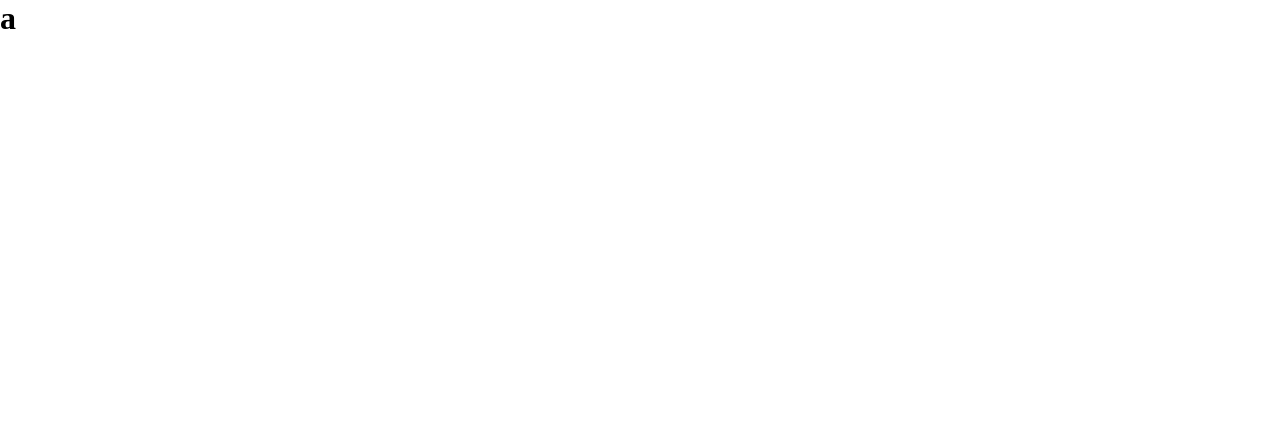
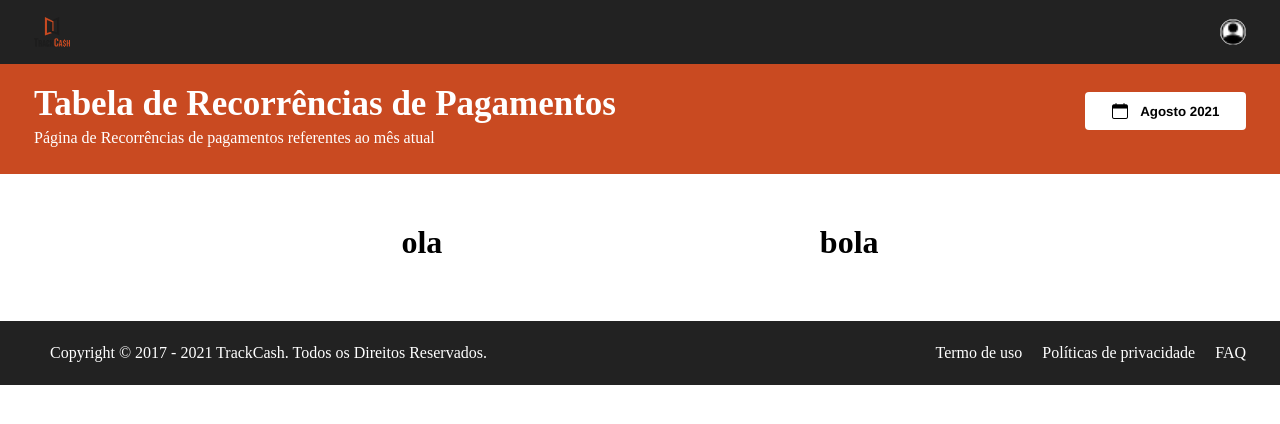
Before and after one commit to manoelduran/TrackCash, a React (Create React App) app: page /Dashboard in a window 1280 px wide. Shown: the top 424 px of the page. Built offline with nearby package versions, Linux system fonts and the light colour scheme.

Commit message:
fazendo os cards dashboard

```diff
--- /dev/null
+++ b/src/components/Footer/index.tsx
@@ -0,0 +1,21 @@
+import {
+Container,
+Copyright,
+LinksDiv,
+Term,
+Privacity,
+FAQ,
+} from './styles';
+
+export function Footer(){
+    return (
+        <Container>
+            <Copyright>Copyright © 2017 - 2021 TrackCash. Todos os Direitos Reservados.</Copyright>
+            <LinksDiv>
+            <Term href="/">Termo de uso</Term>
+            <Privacity href="/">Políticas de privacidade</Privacity>
+            <FAQ href="/">FAQ</FAQ>
+            </LinksDiv>
+        </Container>
+    );
+}
--- /dev/null
+++ b/src/components/Footer/styles.ts
@@ -0,0 +1,46 @@
+import { darken } from "polished";
+import styled from "styled-components";
+
+export const Container = styled.div`
+width: 100%;
+height: 64px;
+background: ${({theme}) => theme.dark};
+display: flex;
+align-items: center;
+justify-content: space-between;
+color: ${({theme}) => theme.white};
+`;
+
+
+export const Copyright = styled.span`
+margin-left: 50px;
+`;
+export const LinksDiv = styled.div`
+margin-right: 34px;
+display: flex;
+align-items: center;
+justify-content: space-between;
+`;
+export const Term = styled.a`
+margin-right: 20px;
+color: ${({theme}) => theme.white};
+transition: 0.5s;
+&:hover{
+    color:  ${({ theme }) => darken(0.1, theme.orange)};
+}
+`;
+export const Privacity = styled.a`
+margin-right: 20px;
+color: ${({theme}) => theme.white};
+transition: 0.5s;
+&:hover{
+    color:  ${({ theme }) => darken(0.1, theme.orange)};
+}
+`;
+export const FAQ = styled.a`
+color: ${({theme}) => theme.white};
+transition: 0.5s;
+&:hover{
+    color:  ${({ theme }) => darken(0.1, theme.orange)};
+}
+`;
--- /dev/null
+++ b/src/components/Header/index.tsx
@@ -0,0 +1,22 @@
+import {Container, Logo, User, OrangeContainer, TextContainer, Title, Text, ButtonCalendar, Calendar} from  './styles';
+
+export function Header(){
+    return (
+        <>
+        <Container>
+            <Logo src="/logo.svg" alt="Logo"  />
+            <User src="/user.png" alt="User Profile"  />
+        </Container>
+        <OrangeContainer>
+            <TextContainer>
+                <Title>Tabela de Recorrências de Pagamentos</Title>
+                <Text>Página de Recorrências de pagamentos referentes ao mês atual</Text>
+            </TextContainer>
+            <ButtonCalendar>
+            <Calendar src="/calendar.png" alt="Calendar"  />
+                Agosto 2021
+                </ButtonCalendar>
+        </OrangeContainer>
+        </>
+    );
+}
--- /dev/null
+++ b/src/components/Header/styles.ts
@@ -0,0 +1,79 @@
+import { darken, lighten } from "polished";
+import styled from "styled-components";
+
+export const Container = styled.div`
+width: 100%;
+height: 64px;
+background: ${({theme}) => theme.dark};
+display: flex;
+align-items: center;
+justify-content: space-between;
+`;
+
+export const Logo = styled.img`
+height: 30px;
+margin-left: 34px;
+border: none;
+`;
+export const User = styled.img`
+width: 26px;
+height: 26px;
+margin-right: 34px;
+border-radius: 50%;
+border: none;
+background: ${({theme}) => theme.white};
+`;
+
+export const OrangeContainer = styled.div`
+background: ${({theme}) => theme.orange};
+display: flex;
+justify-content: space-between;
+padding: 28px 34px;
+`
+export const TextContainer = styled.div`
+display: flex ;
+flex-direction: column;
+align-items: flex-start;
+justify-content: center;
+`
+export const Title = styled.h1`
+text-align: center;
+color: ${({theme}) => theme.white};
+font-family: Ubuntu;
+font-style: normal;
+font-weight: bold;
+font-size: 35px;
+line-height: 24px;
+`
+export const   Text = styled.p`
+margin-top: 14px;
+color: ${({theme}) => theme.white};
+font-family: Ubuntu;
+font-style: normal;
+font-weight: normal;
+font-size: 16px;
+line-height: 16px;
+`
+export const   ButtonCalendar = styled.button`
+display: flex;
+align-items: center;
+justify-content: space-evenly;
+border: none;
+background:  ${({ theme }) => theme.white};
+border-radius: 4px;
+padding: 7px 14px;
+width: 161px;
+height: 38px;
+cursor: pointer;
+right: 34px;
+top: calc(50% - 38px/2);
+transition: 0.5s;
+&:hover{
+    background:  ${({ theme }) => darken(0.1, theme.white)};
+}
+`
+
+export const Calendar = styled.img`
+width: 16px;
+height: 16px;
+`;
--- a/src/pages/Dashboard/index.tsx
+++ b/src/pages/Dashboard/index.tsx
@@ -1,5 +1,20 @@
+import { Footer } from "../../components/Footer";
+import {  Header } from "../../components/Header";
+import {
+Container,
+CardDiv,
+Text,
+} from './styles';
+
 export function Dashboard(){
     return (
-        <h1>a</h1>
+        <Container>
+            <Header/>
+            <CardDiv>
+                        <Text>ola</Text>
+                        <Text>bola</Text>
+            </CardDiv>
+            <Footer/>
+        </Container>
     );
 }
--- /dev/null
+++ b/src/pages/Dashboard/styles.ts
@@ -0,0 +1,18 @@
+import styled from "styled-components";
+
+export const Container = styled.div`
+width: 100%;
+height: 100%;
+`
+
+export const CardDiv = styled.div`
+display: flex;
+align-items: center;
+justify-content: space-evenly;
+padding: 50px 24px 60px;
+`;
+
+export const Text = styled.h1``
+
+export const FooterDiv = styled.div`
+`;
--- a/src/styles/global.ts
+++ b/src/styles/global.ts
@@ -37,4 +37,7 @@ export const GlobalStyle = createGlobalStyle`
     font-family: Helvetica, sans-serif;
     font-weight: bold;
   }
+  a{
+    text-decoration: none;
+  }
 `
```
Also changed, not shown: public/calendar.png (added), public/user.png (added), src/components/LeftCard/index.tsx (added), src/components/LeftCard/styles.ts (added), src/components/RightCard/index.tsx (added), src/components/RightCard/styles.ts (added).
